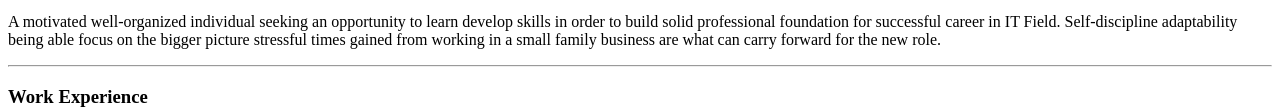
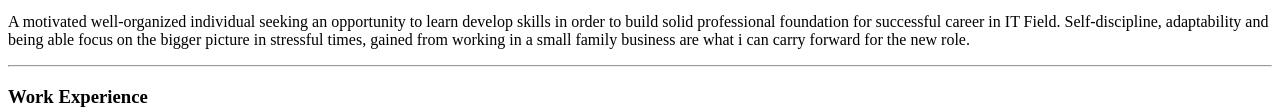
Before and after one commit to PreethiTapati/preethi-personal-website, a plain HTML site: page index.html in a window 1280 px wide. Shown: the part 202-311 px from the top of the page. Drawn offline with Linux system fonts and the light colour scheme.

Commit message:
update index.html

```diff
--- a/index.html
+++ b/index.html
@@ -56,17 +56,17 @@
             career
             in
             IT Field.
-            Self-discipline
-            adaptability
+            Self-discipline,
+            adaptability and
             being
             able
             focus
             on
             the
             bigger
-            picture
+            picture in
             stressful
-            times
+            times,
             gained
             from
             working in a
@@ -74,7 +74,7 @@
             family
             business
             are
-            what
+            what i
             can
             carry
             forward for the
```
